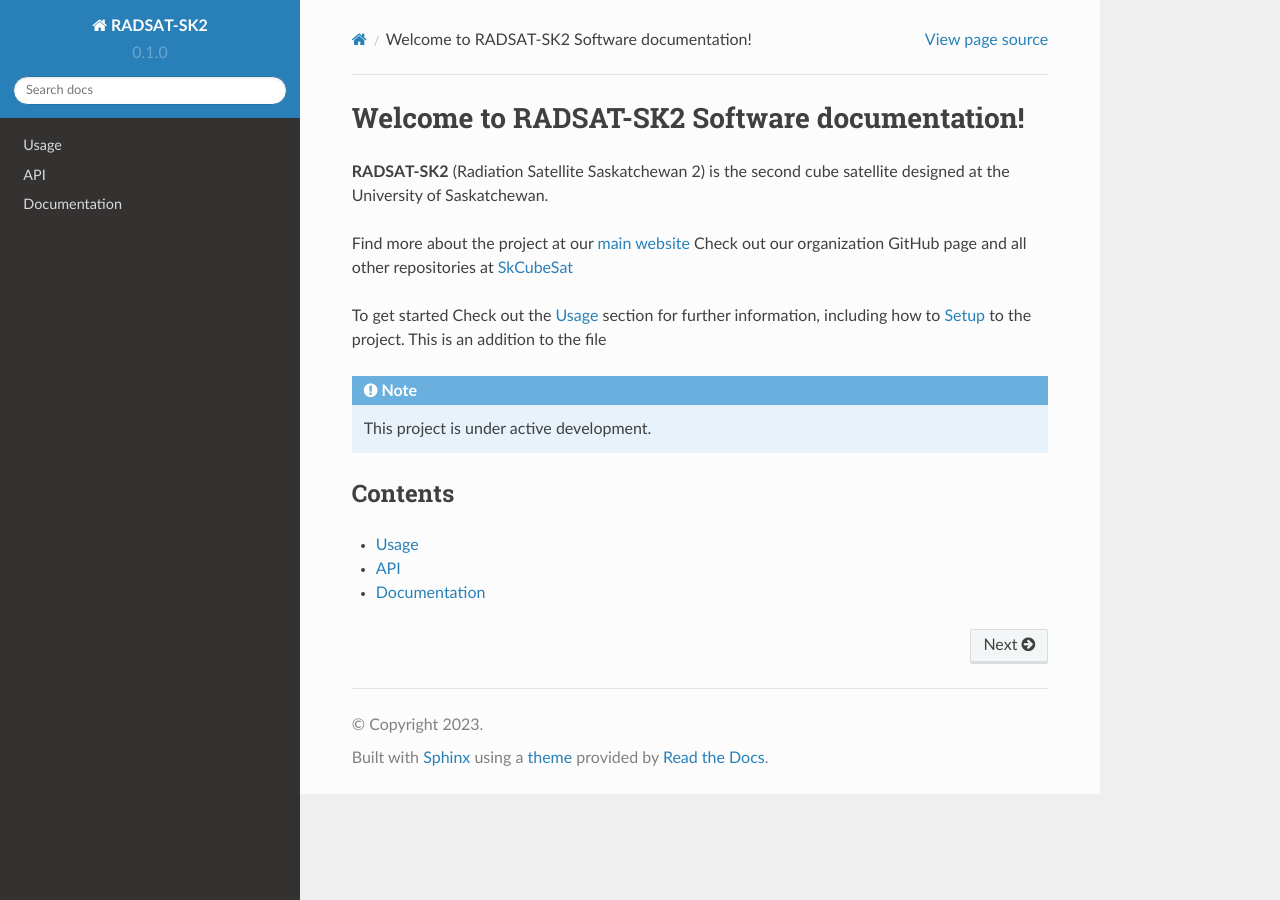
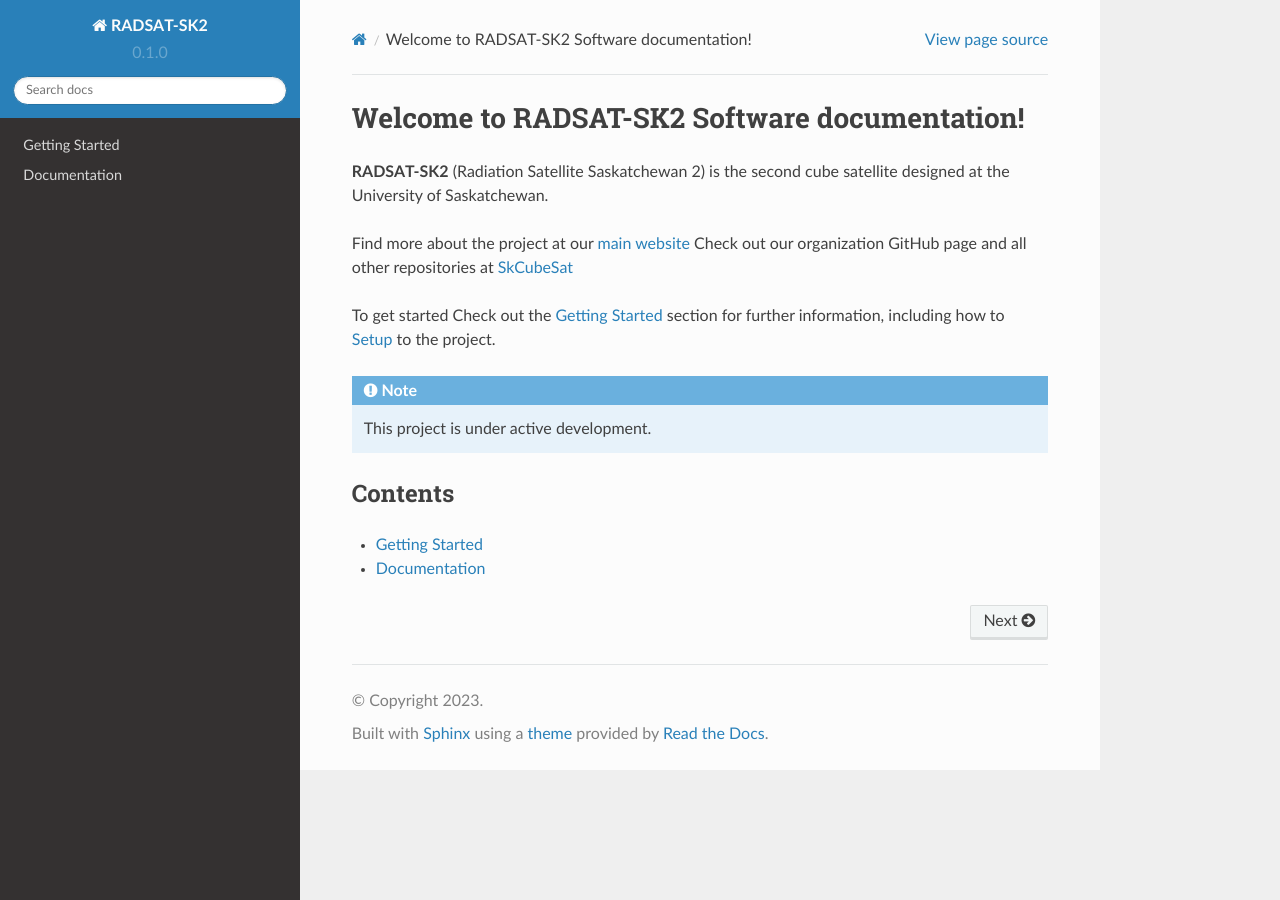
Before and after one commit to SkCubeSat/Software, a Sphinx documentation site: the page built from docs/source/index.rst, in a window 1280 px wide. Built offline with Sphinx 7.4.7 and the Read the Docs theme 2.0.0, drawn with Linux system fonts in a browser that asks for light colours.

Commit message:
Cleaned up doc

```diff
--- a/docs/source/getting started.rst
+++ b/docs/source/getting started.rst
@@ -1,5 +1,5 @@
-Usage
-=====
+Getting Started
+=================
 
 .. _contribute:
 
--- a/docs/source/index.rst
+++ b/docs/source/index.rst
@@ -9,7 +9,6 @@ Check out our organization GitHub page and all other repositories at  `SkCubeSat
 
 To get started Check out the :doc:`getting started` section for further information, including
 how to :ref:`contribute` to the project.
-This is an addition to the file
 
 .. note::
 
@@ -22,5 +21,4 @@ Contents
    :maxdepth: 1
 
    getting started
-   api
    documentation
```
Also changed, not shown: docs/source/api.rst (deleted, +0 -7 lines).
